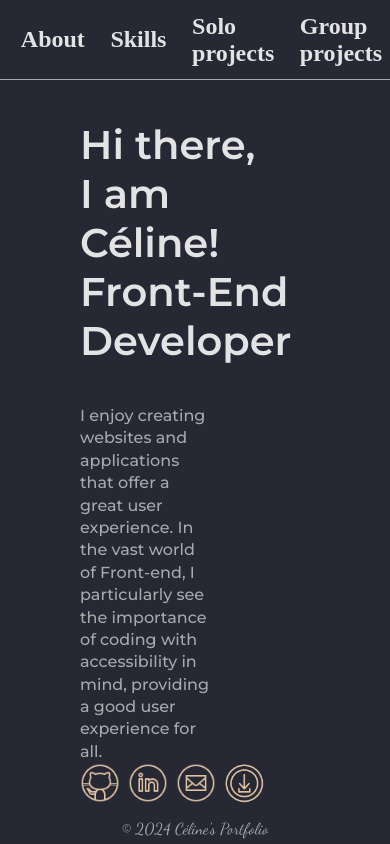
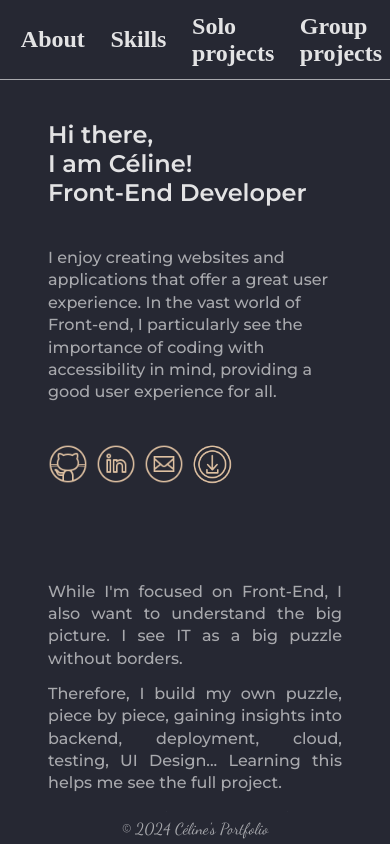
Before and after one commit to ocsiddisco/Portfolio-2023, a Next.js app: page / in a window 390 px wide. Built offline with nearby package versions, Linux system fonts and the light colour scheme.

Commit message:
add responsiveness

```diff
--- a/src/components/About/About.module.css
+++ b/src/components/About/About.module.css
@@ -26,6 +26,19 @@ text-align: justify;
 
 .textVersion{
   margin-right: 5px;
+}
+
+@media only screen and (max-width: 900px) {
+  .aboutSection {
+      height: fit-content;
+          }
+          .arrowContainer {
+            padding-top: 2.5rem;
+          }
+          .arrowLeftContainer {
+            padding-top: 2.5rem;
+
+          }
 }
 
 /* Arrows */
--- a/src/components/CardProject/CardProject.jsx
+++ b/src/components/CardProject/CardProject.jsx
@@ -6,7 +6,7 @@ import ListSkills from "../ListSkills/ListSkills";
 const CardProject = ({ project }) => {
   return (
     <div className={styles.containerCardProject}>
-      <div className="image">{project.image}</div>
+      <div className={styles.containerImageProject}>{project.image}</div>
       <div className={styles.containerProjectInfo}>
         <div className={styles.containerTitel}>
           <a
--- a/src/components/CardProject/CardProject.module.css
+++ b/src/components/CardProject/CardProject.module.css
@@ -40,3 +40,20 @@ transform: scale(1.2);
     padding-top:0.5rem;
 
 }
+
+@media only screen and (max-width: 600px) {
+
+.containerImageProject {
+    display: none;
+}
+.containerProjectInfo {
+    padding-left: 1rem;
+}
+}
+
+@media only screen and (max-width: 450px) {
+    .projectDescription {
+        padding-top:1rem;
+        padding-bottom: 1rem;
+    }
+}
--- a/src/components/Header/Header.jsx
+++ b/src/components/Header/Header.jsx
@@ -22,7 +22,7 @@ const Header = () => {
         </div>
       </div>
 
-      <div>
+      <div className={styles.linkContainer}>
         <a
           className={styles.link}
           href="https://github.com/ocsiddisco"
--- a/src/components/Header/Header.module.css
+++ b/src/components/Header/Header.module.css
@@ -17,7 +17,7 @@
 
 .textAbout {
     line-height: 1.4;
-    padding-right: 5rem;
+    padding-right: 2rem;
     padding-top: 2.5rem;
 }
 
@@ -30,3 +30,25 @@
     cursor: pointer;
 
 }
+
+@media only screen and (max-width: 900px) {
+        .linkContainer {
+        padding-top: 2.5rem;
+        }
+  }
+
+  @media only screen and (max-width: 750px) {
+    .headerContainer {
+        padding-right: 0rem;
+
+    }
+  }
+
+  @media only screen and (max-width: 450px) {
+    .textIntroduction {
+   font-size: 1.5rem;
+    }
+    .textAbout {
+padding-right: 0rem;
+    }
+  }
--- a/src/components/Layout/Layout.module.css
+++ b/src/components/Layout/Layout.module.css
@@ -24,3 +24,30 @@ grid-template-columns: 2fr 3fr;
 .mainContainer::-webkit-scrollbar {
     display: none;
   }
+
+  @media only screen and (max-width: 900px) {
+    .layoutContainer{
+    }
+
+    .layoutInside {
+        display: flex;
+        flex-direction: column;
+         overflow-y: scroll;
+        scroll-behavior: unset;
+}
+
+.mainContainer {
+    overflow-y: unset;
+    overflow-x: unset;
+    -ms-overflow-style: unset;  /* IE and Edge */
+    scrollbar-width: unset;  /* Firefox */
+    scroll-behavior: unset
+}
+  }
+
+  @media only screen and (max-width: 750px) {
+    .layoutInside {
+        padding: 0rem 3rem 0rem 3rem;
+
+    }
+  }
--- a/src/components/Skills/Skills.module.css
+++ b/src/components/Skills/Skills.module.css
@@ -27,3 +27,10 @@ padding-top: 2.5rem;
 
   .skillsTitel {
    }
+
+   @media only screen and (max-width: 900px) {
+    .skillsContainer {
+        height: fit-content;
+        padding-bottom: 2.5rem;
+    }
+   }
--- a/src/styles/globals.css
+++ b/src/styles/globals.css
@@ -107,7 +107,7 @@ a {
 
 h1,
 h2 {
-  font-size: 2.5rem;
+  font-size: 2rem;
 }
 
 h3{
```
